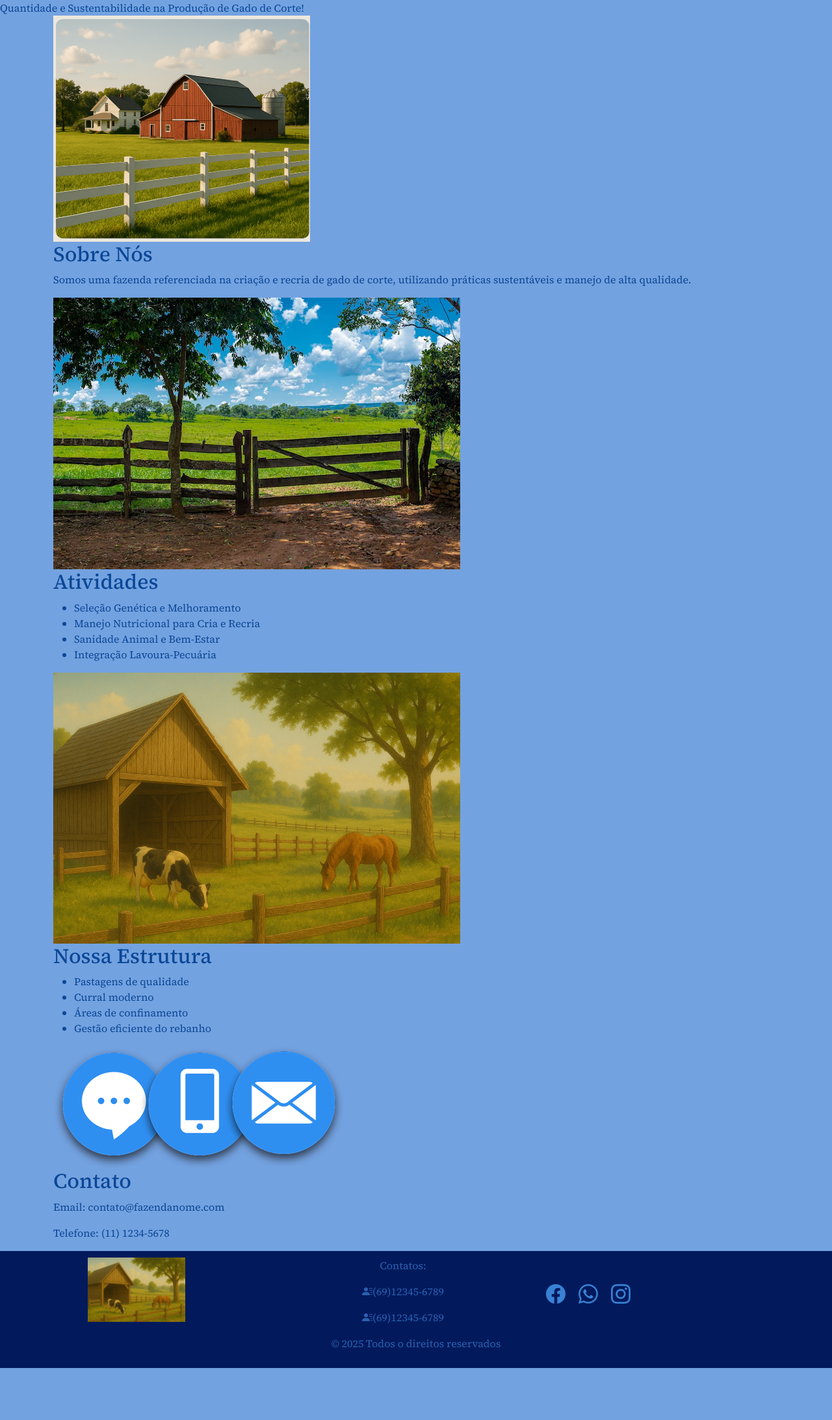
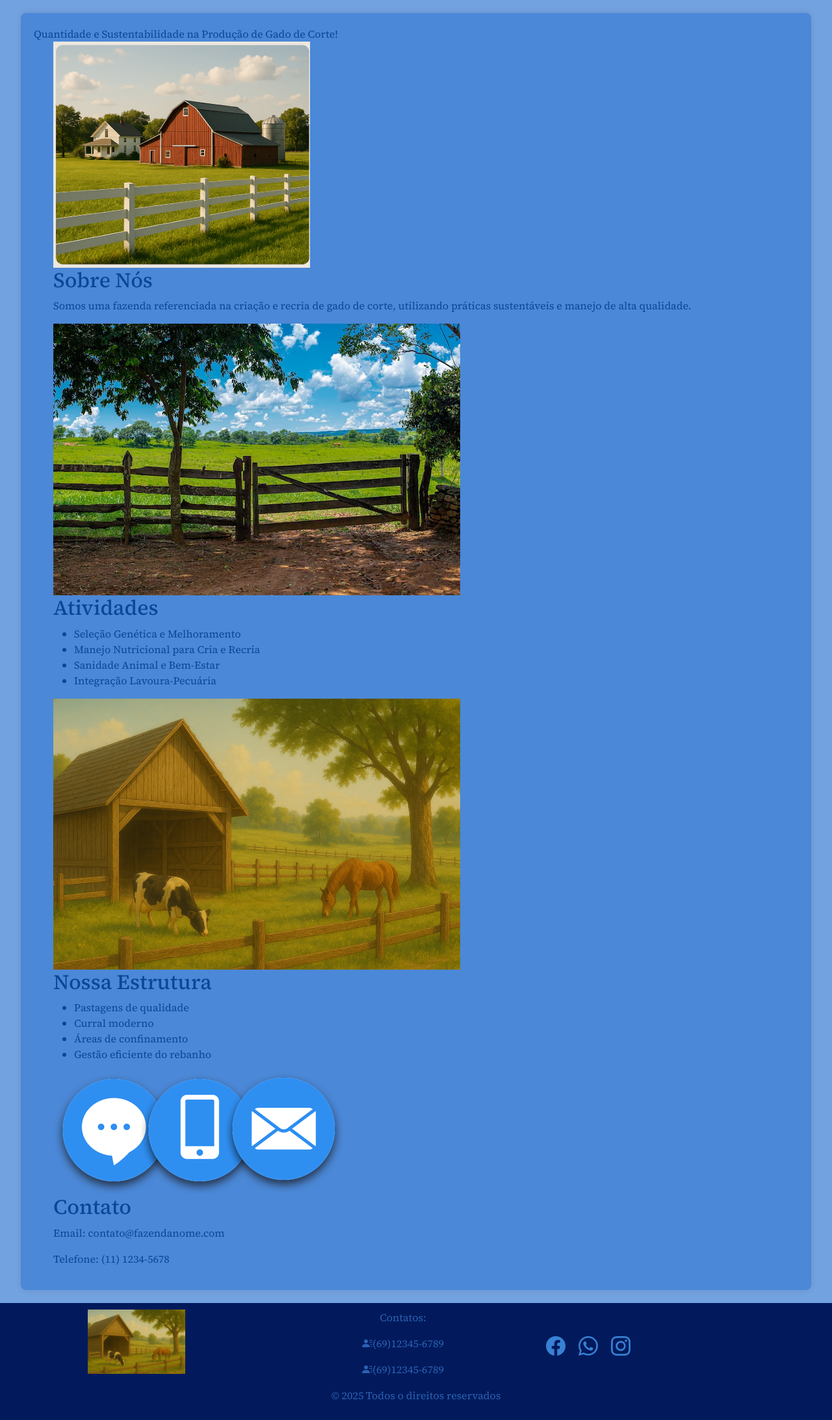
Before and after one commit to KARINE2008/FazendaK3B, a PHP site: page / in a window 1280 px wide. Shown: the part 156-2341 px from the top of the page at 65% size. Before the commit the page ends 2261 px from the top, so only its background shows below. Run offline with PHP 8.4, Linux system fonts and the light colour scheme; some libraries are stand-ins or nearby versions; some web fonts are replaced.

Commit message:
atualização do codigo

```diff
--- a/CSS/base.css
+++ b/CSS/base.css
@@ -25,6 +25,13 @@ body {
     margin: 0;
 
 
+}
+
+main {
+    display: flex;
+    flex: 1;
+    flex-direction: column;
+    padding: 10px;
 }
 
 footer {
--- a/CSS/baseSite.css
+++ b/CSS/baseSite.css
@@ -43,7 +43,14 @@ header img {
 }
 
 
-
+main{
+    width: 95%;
+    margin: 20px auto;
+    padding: 20px;
+    background-color: var(--cor-fundo-claro);
+    box-shadow: 0 0 10px rgba(0, 0, 0, 0.1);
+    border-radius: 8px;
+}
 
 
 @media screen and (max-width: 992px) {
```
